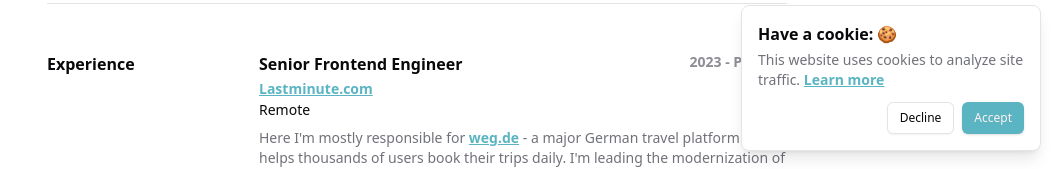
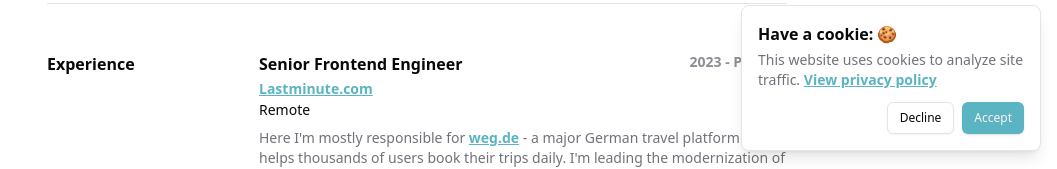
Before and after one commit to tommasoltrz/portfolio, a Next.js app: page / in a window 1280 px wide. Shown: the part 633-802 px from the top of the page, without its empty margins (223-1280 px from the left). Built offline with nearby package versions, Linux system fonts and the light colour scheme; no server answers.

Commit message:
🔧 Update cookie consent link text to improve clarity: changed "Learn more" to "View privacy policy".

```diff
--- a/app/components/cookie-consent.tsx
+++ b/app/components/cookie-consent.tsx
@@ -34,7 +34,7 @@ export const CookieConsent = ({ onAccept }: { onAccept: () => void }) => {
         <p className="text-sm text-muted-foreground mb-3">
           This website uses cookies to analyze site traffic.{" "}
           <Link href="/privacy" className="hover:text-primary/80 text-sm ">
-            Learn more
+            View privacy policy
           </Link>
         </p>
         <div className="flex gap-2 justify-end">
```
